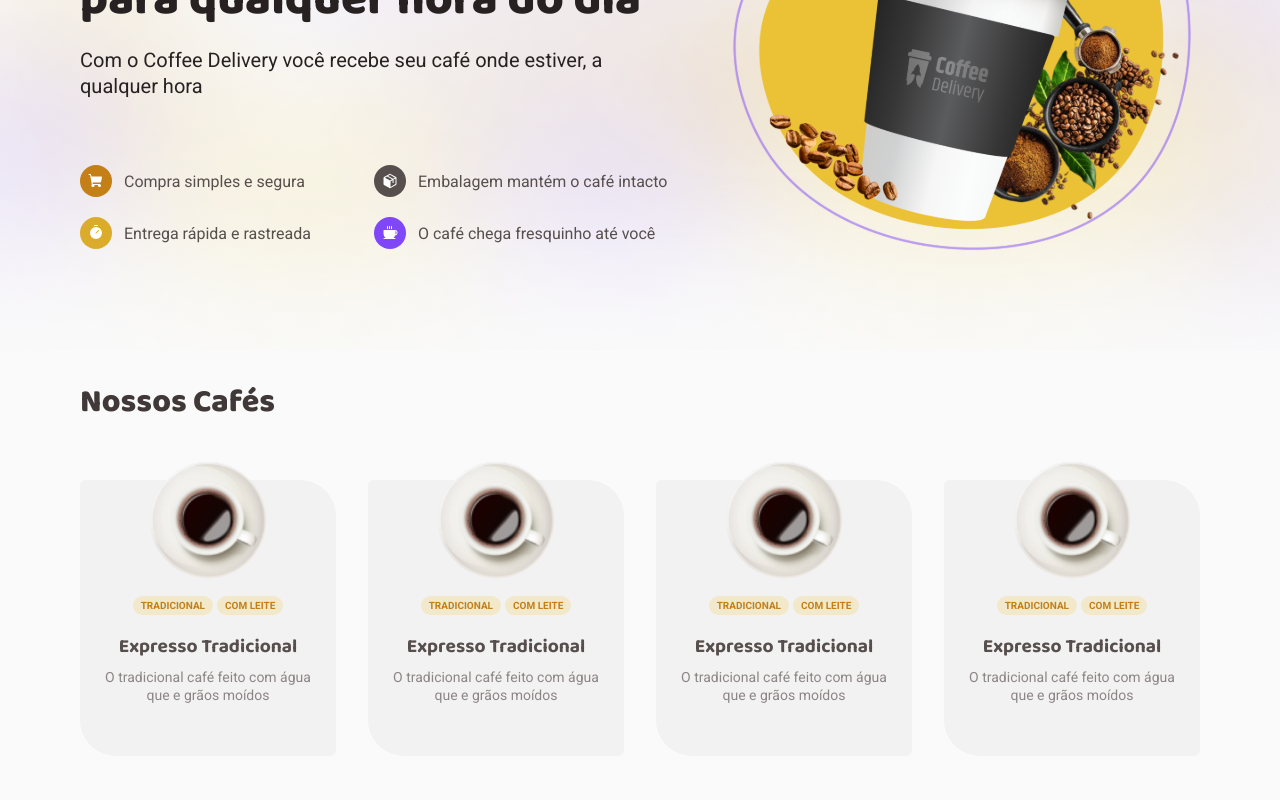
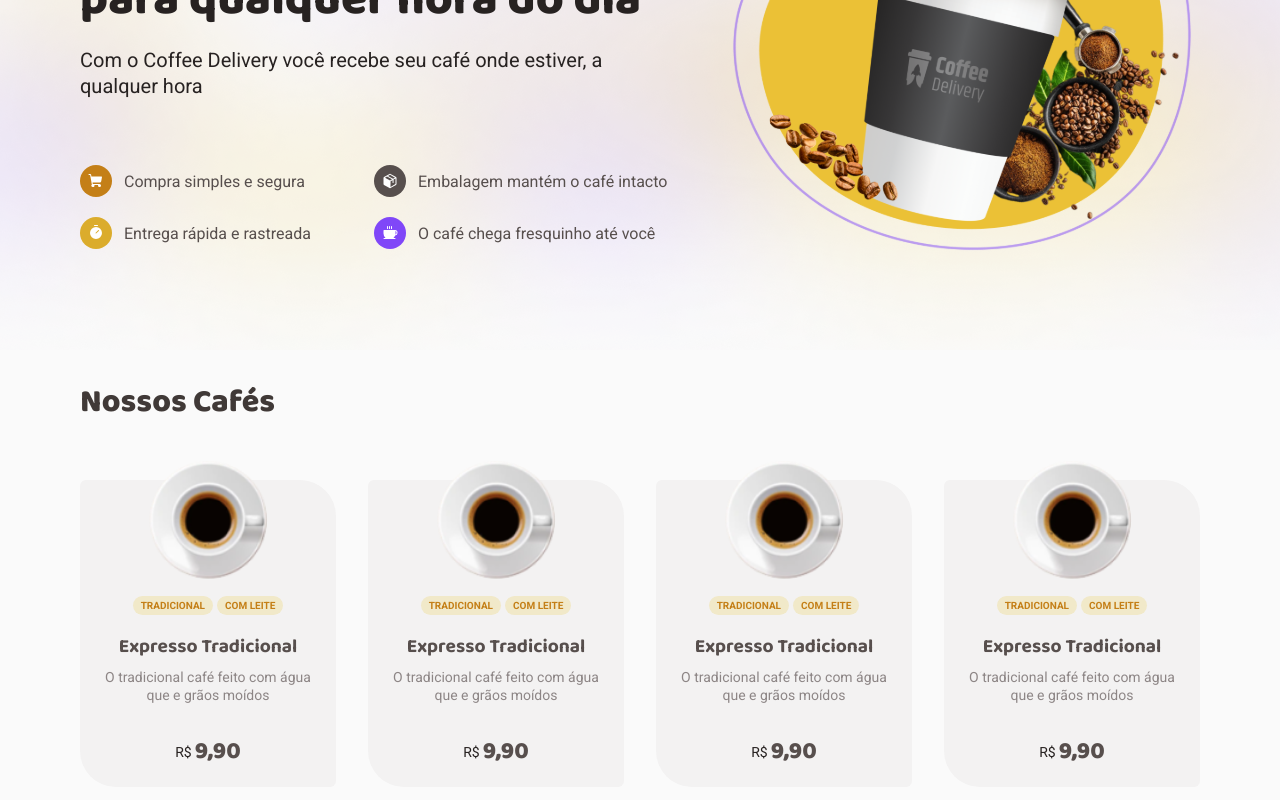
Before and after one commit to LucasLeiteDuarte/coffe-delivery, a React (Vite) app: page / in a window 1280 px wide. Shown: the part 298-1098 px from the top of the page. Built offline with nearby package versions, Linux system fonts and the light colour scheme.

Commit message:
Price add

```diff
--- a/src/pages/Home/components/CoffeeCard/index.tsx
+++ b/src/pages/Home/components/CoffeeCard/index.tsx
@@ -1,10 +1,12 @@
-import Amerciano from "../../../../assests/CoffeeImg/Americano.png";
-import { CoffeeCardContainer, Description, Name, Tags } from "./styles";
+import Tradicional from "../../../../assests/CoffeeImg/Expresso.png";
+import { RegularText } from "../intro/styles";
+import { TitleText } from './../intro/styles';
+import { CardFooter, CoffeeCardContainer, Description, Name, Tags } from "./styles";
 
 export function CoffeeCard() {
   return (
     <CoffeeCardContainer>
-      <img src={Amerciano} />
+      <img src={Tradicional} />
 
       <Tags>
         <span>Tradicional</span>
@@ -13,6 +15,12 @@ export function CoffeeCard() {
 
       <Name> Expresso Tradicional </Name>
       <Description> O tradicional café feito com água que e grãos moídos</Description>
+      <CardFooter>
+        <div>
+          <RegularText size="S">R$</RegularText>
+          <TitleText size="M" color="text"> 9,90 </TitleText>
+        </div>
+      </CardFooter>
 
 
     </CoffeeCardContainer>
--- a/src/pages/Home/components/CoffeeCard/styles.ts
+++ b/src/pages/Home/components/CoffeeCard/styles.ts
@@ -55,7 +55,6 @@ export const Name = styled(TitleText).attrs({
   weight: "700",
 })`
   margin-bottom: 0.5rem;
-
 `;
 
 export const Description = styled(RegularText).attrs({
@@ -65,3 +64,24 @@ export const Description = styled(RegularText).attrs({
 })`
   margin-bottom: 2rem;
 `
+export const CardFooter = styled.div`
+  display: flex;
+  align-items: center;
+  justify-content: center;
+
+  width: 100%;
+
+  > div{
+    display: flex;
+    align-items: center;
+    gap: 3px;
+
+    p{
+      line-height: 0.75rem;
+    }
+
+
+  }
+
+
+`;
```
